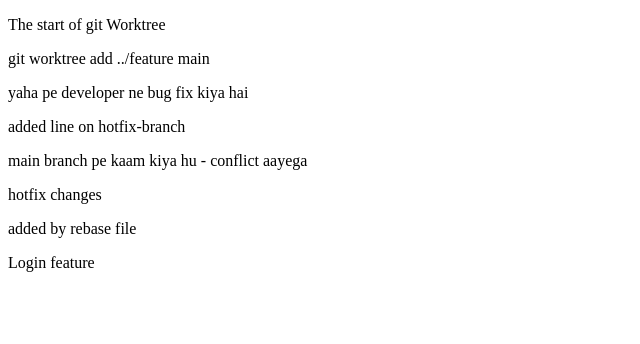
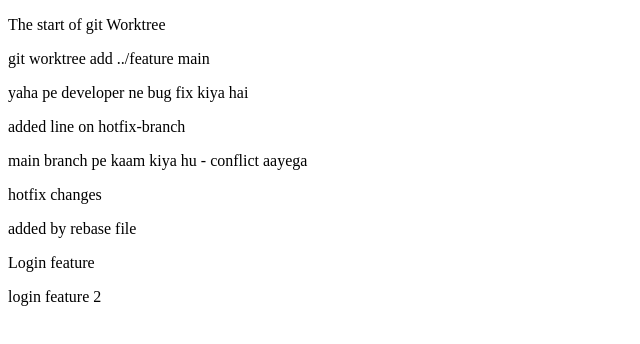
Before and after one commit to rohitt-sharma96/git-worktree, a plain HTML site: page index.html in a window 1280 px wide. Shown: the whole page, without its empty margins (0-640 px from the left). Drawn offline with Linux system fonts and the light colour scheme.

Commit message:
login feature 2

```diff
--- a/index.html
+++ b/index.html
@@ -21,5 +21,7 @@
 
 
    <p>Login feature</p>
+
+   <p>login feature 2</p>
 </body>
 </html>
```
